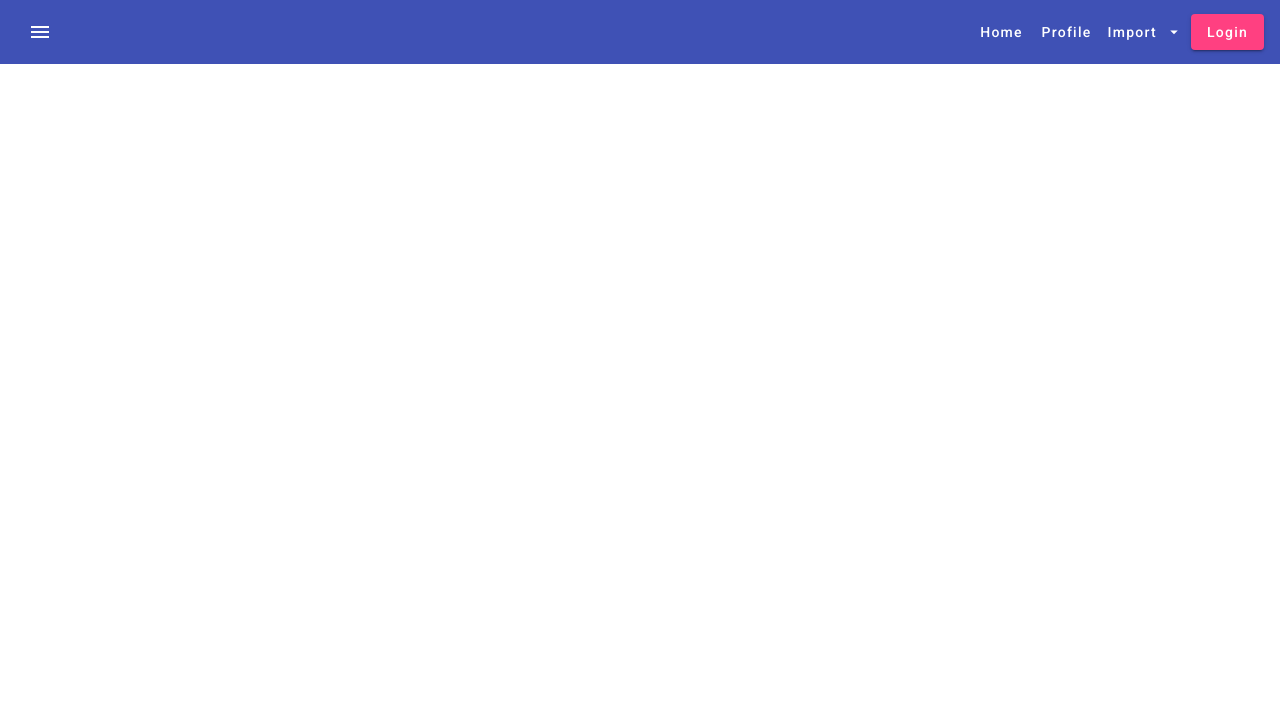
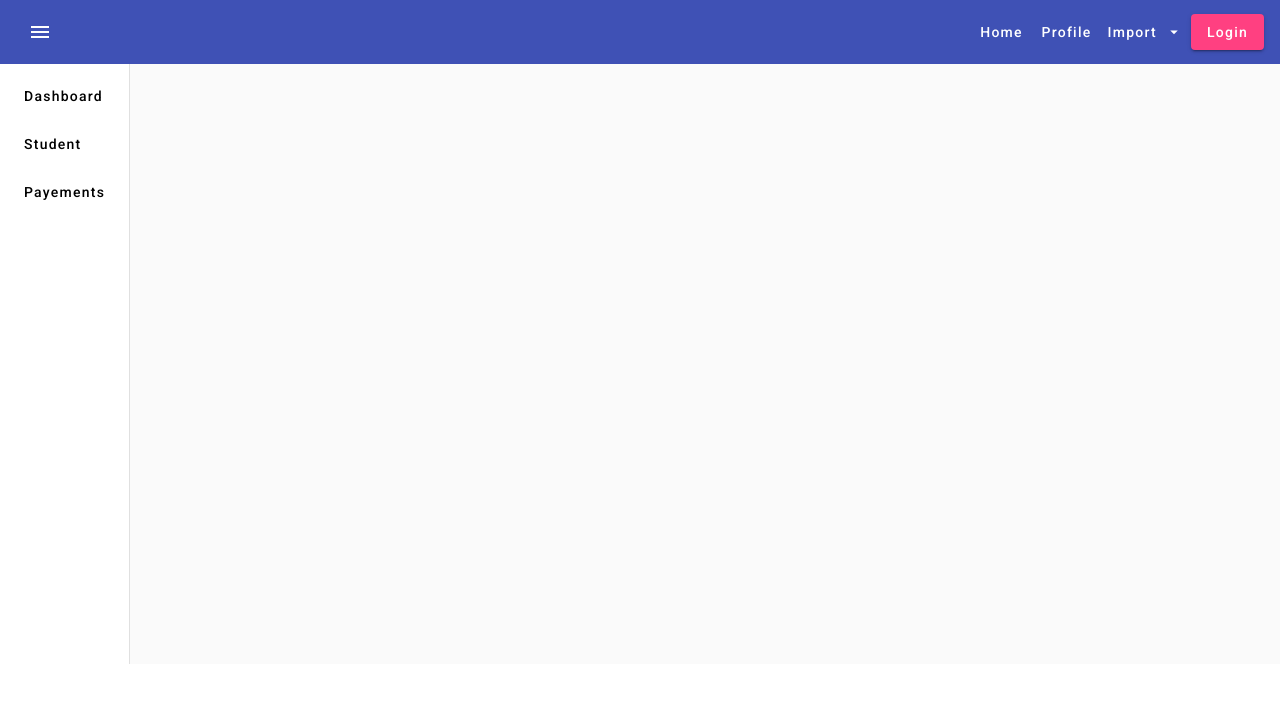
Before and after one commit to abdellahkaba/angular-materiel, an Angular app: page / in a window 1280 px wide. Shown: the top 702 px of the page. Built offline with nearby package versions, Linux system fonts and the light colour scheme.

Commit message:
menu-sidebar

```diff
--- a/src/app/app.component.html
+++ b/src/app/app.component.html
@@ -1,5 +1,5 @@
 <mat-toolbar color="primary">
-  <button mat-icon-button>
+  <button mat-icon-button (click)="drawer.toggle()">
     <mat-icon>menu</mat-icon>
   </button>
     <span class="spacer"></span>
@@ -15,3 +15,24 @@
     </mat-menu>
   <button mat-raised-button color="accent">Login</button>
 </mat-toolbar>
+
+<mat-drawer-container>
+  <mat-drawer #drawer mode="side" position="start" opened="true">
+    <mat-nav-list>
+      <mat-list-item>
+        <button mat-button>Dashboard</button>
+      </mat-list-item>
+      <mat-list-item>
+        <button mat-button>Student</button>
+      </mat-list-item>
+      <mat-list-item>
+        <button mat-button>Payements</button>
+      </mat-list-item>
+    </mat-nav-list>
+  </mat-drawer>
+  <mat-drawer-content>
+    <div style="min-height: 600px">
+      <router-outlet></router-outlet>
+    </div>
+  </mat-drawer-content>
+</mat-drawer-container>
```
Also changed, not shown: src/app/app.module.ts (+6 -1 lines).
